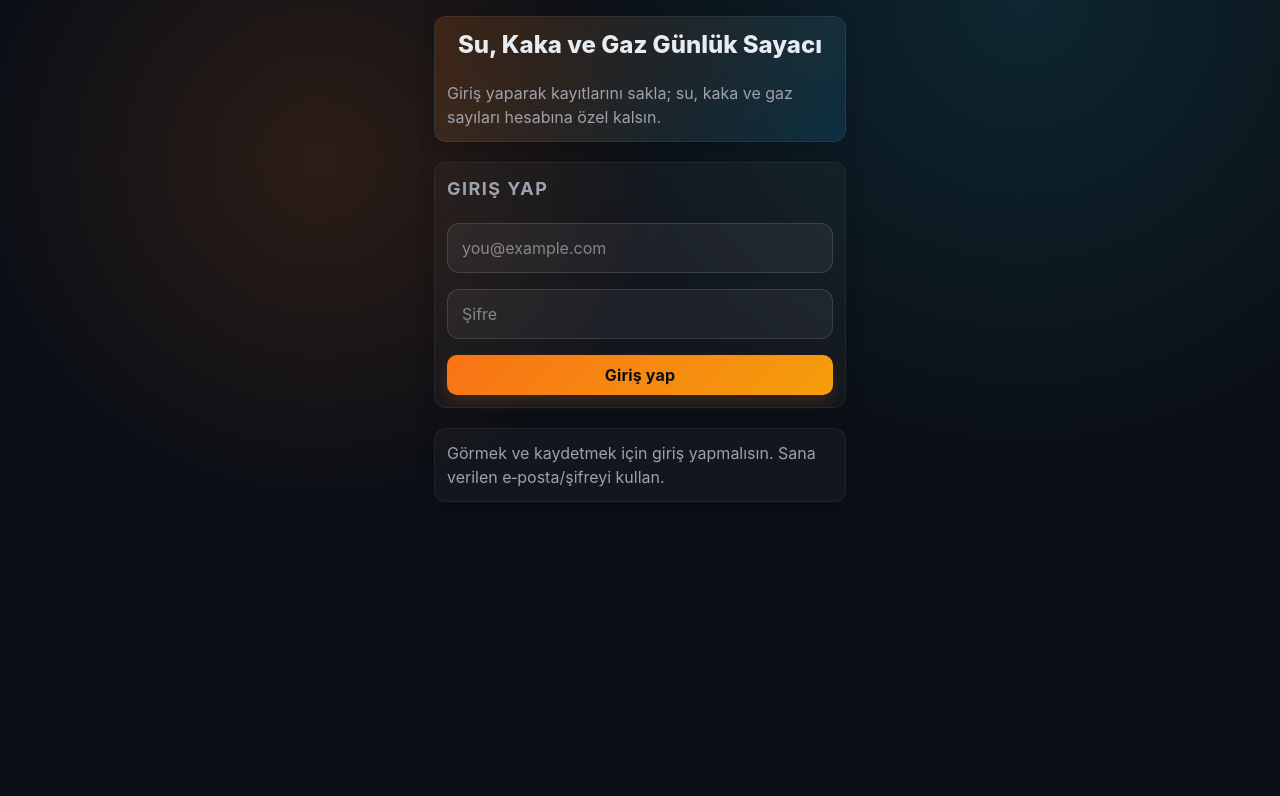
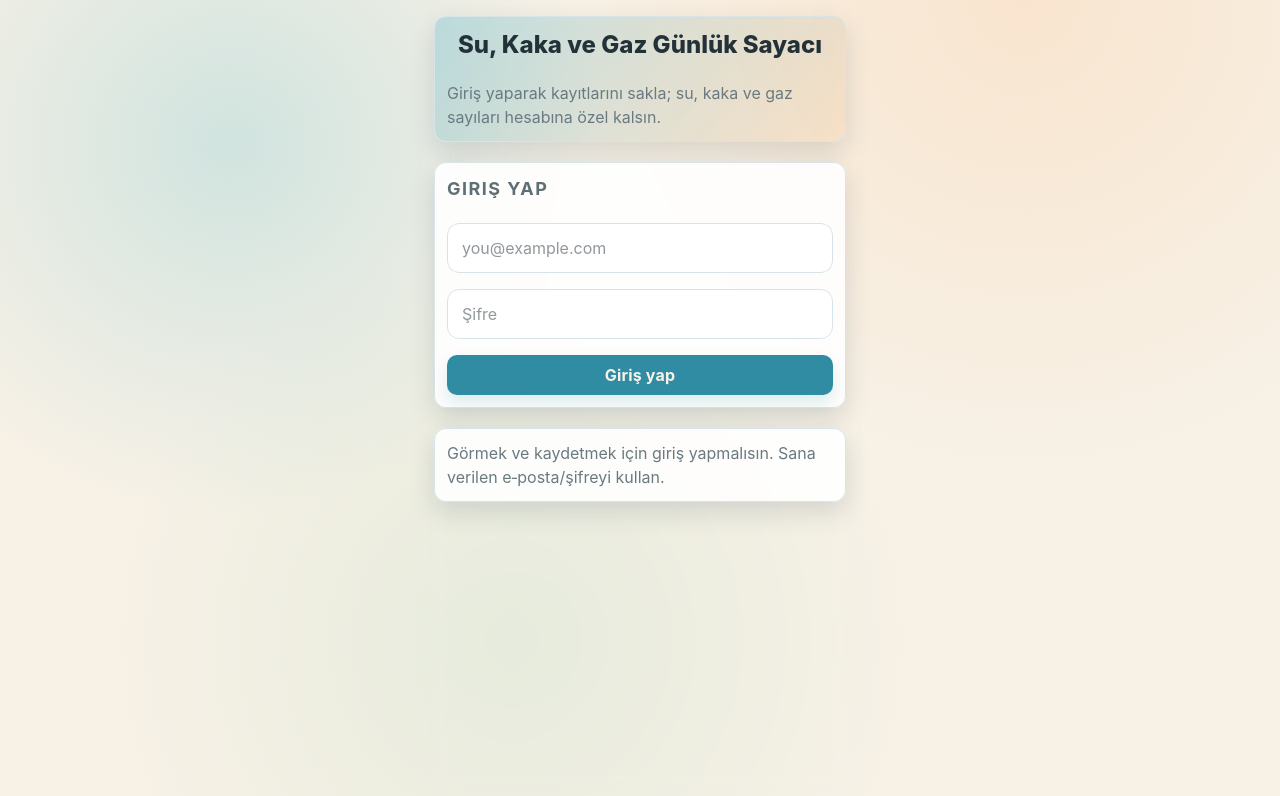
Before and after one commit to nilvaes/daily-counter, a React (Vite) app: page / in a window 1280 px wide. Shown: the top 796 px of the page. Built offline with nearby package versions, Linux system fonts and the light colour scheme; no server answers.

Commit message:
change colors

```diff
--- a/index.html
+++ b/index.html
@@ -6,7 +6,7 @@
     <link rel="apple-touch-icon" href="apple-touch-icon.png" />
     <link rel="manifest" href="manifest.webmanifest" />
     <meta name="viewport" content="width=device-width, initial-scale=1.0" />
-    <meta name="theme-color" content="#0f172a" />
+    <meta name="theme-color" content="#2da5c2" />
     <meta name="apple-mobile-web-app-capable" content="yes" />
     <meta name="mobile-web-app-capable" content="yes" />
     <meta name="apple-mobile-web-app-status-bar-style" content="black" />
--- a/src/index.css
+++ b/src/index.css
@@ -1,17 +1,26 @@
 @import "tailwindcss";
 
 :root {
-  color-scheme: dark;
+  color-scheme: light;
   font-family: "SF Pro Display", "Inter", "Segoe UI", system-ui, -apple-system,
     sans-serif;
   background: radial-gradient(
-      circle at 25% 20%,
-      rgba(249, 115, 22, 0.14),
+      circle at 18% 18%,
+      rgba(87, 184, 202, 0.24),
       transparent 30%
     ),
-    radial-gradient(circle at 80% 0%, rgba(34, 211, 238, 0.12), transparent 36%),
-    #0b0f16;
-  color: #e7ecf2;
+    radial-gradient(
+      circle at 80% 0%,
+      rgba(255, 195, 141, 0.26),
+      transparent 36%
+    ),
+    radial-gradient(
+      circle at 40% 80%,
+      rgba(167, 214, 186, 0.22),
+      transparent 40%
+    ),
+    #f7f1e6;
+  color: #233238;
   min-height: 100%;
   text-rendering: optimizeLegibility;
   -webkit-font-smoothing: antialiased;
@@ -38,7 +47,7 @@ body {
   display: flex;
   flex-direction: column;
   gap: 12px;
-  backdrop-filter: blur(10px);
+  backdrop-filter: blur(12px);
 }
 
 main {
@@ -49,7 +58,7 @@ main {
 }
 
 a {
-  color: #93c5fd;
+  color: #2da5c2;
   text-decoration: none;
 }
 
@@ -63,27 +72,34 @@ button,
   border: none;
   border-radius: 10px;
   padding: 8px 10px;
-  background: linear-gradient(135deg, #f97316, #f59e0b);
-  color: #0c0d12;
+  background: #2f8ca3;
+  color: #f7f1e6;
   font-weight: 700;
   letter-spacing: 0.01em;
-  box-shadow: 0 6px 16px rgba(249, 115, 22, 0.18);
-  transition: transform 120ms ease, box-shadow 120ms ease, filter 120ms ease;
+  box-shadow: 0 8px 16px rgba(47, 140, 163, 0.16);
+  transition: transform 120ms ease, box-shadow 120ms ease, filter 120ms ease,
+    background 160ms ease;
+}
+
+button:hover,
+.button:hover {
+  filter: brightness(1.04);
+  box-shadow: 0 10px 18px rgba(47, 140, 163, 0.2);
 }
 
 button:active,
 .button:active {
   transform: translateY(1px);
-  box-shadow: 0 4px 10px rgba(249, 115, 22, 0.18);
+  box-shadow: 0 6px 12px rgba(36, 144, 167, 0.16);
   filter: brightness(0.98);
 }
 
 .card {
   border-radius: 12px;
   padding: 12px;
-  background: rgba(255, 255, 255, 0.03);
-  border: 1px solid rgba(255, 255, 255, 0.06);
-  box-shadow: 0 6px 18px rgba(0, 0, 0, 0.18);
+  background: rgba(255, 255, 255, 0.88);
+  border: 1px solid #d7e4ea;
+  box-shadow: 0 10px 26px rgba(35, 57, 70, 0.15);
 }
 
 .app-shell {
@@ -96,8 +112,8 @@ button:active,
   gap: 8px;
   background: linear-gradient(
     135deg,
-    rgba(249, 115, 22, 0.16),
-    rgba(14, 165, 233, 0.14)
+    rgba(45, 165, 194, 0.25),
+    rgba(242, 179, 120, 0.2)
   );
 }
 
@@ -113,7 +129,7 @@ button:active,
 }
 
 .subtitle {
-  color: #9ca3af;
+  color: #5f6f75;
   font-weight: 500;
 }
 
@@ -125,9 +141,9 @@ button:active,
 }
 
 .nav__item {
-  background: rgba(255, 255, 255, 0.06);
-  border: 1px solid rgba(255, 255, 255, 0.06);
-  color: #e5e7eb;
+  background: rgba(255, 255, 255, 0.8);
+  border: 1px solid #cee1e6;
+  color: #233238;
   border-radius: 12px;
   padding: 10px 12px;
   font-weight: 700;
@@ -135,8 +151,8 @@ button:active,
 }
 
 .nav__item--active {
-  border-color: rgba(249, 115, 22, 0.5);
-  box-shadow: 0 8px 20px rgba(249, 115, 22, 0.2);
+  border-color: rgba(45, 165, 194, 0.45);
+  box-shadow: 0 10px 22px rgba(45, 165, 194, 0.25);
 }
 
 .nav__item:active {
@@ -161,7 +177,7 @@ button:active,
   text-transform: uppercase;
   letter-spacing: 0.08em;
   font-size: 12px;
-  color: #9ca3af;
+  color: #5f6f75;
   margin: 0 0 4px;
 }
 
@@ -182,7 +198,7 @@ p {
 }
 
 .muted {
-  color: #a1a1aa;
+  color: #6a7a81;
 }
 
 .actions-grid {
@@ -198,9 +214,9 @@ p {
 }
 
 .tracker-chip {
-  border: 1px solid rgba(255, 255, 255, 0.08);
-  background: rgba(255, 255, 255, 0.04);
-  color: #e5e7eb;
+  border: 1px solid #d6e8ec;
+  background: rgba(255, 255, 255, 0.86);
+  color: #233238;
   padding: 10px;
   border-radius: 12px;
   display: flex;
@@ -211,13 +227,14 @@ p {
 }
 
 .tracker-chip--active {
-  border-color: rgba(249, 115, 22, 0.5);
-  box-shadow: 0 4px 10px rgba(249, 115, 22, 0.15);
+  border-color: rgba(45, 165, 194, 0.55);
+  box-shadow: 0 8px 18px rgba(45, 165, 194, 0.22);
 }
 
 .ghost {
-  background: rgba(255, 255, 255, 0.06);
-  color: #e5e7eb;
+  background: transparent;
+  color: #2f4b52;
+  border: 1px solid #c8d8df;
   box-shadow: none;
 }
 
@@ -264,18 +281,22 @@ p {
   align-items: center;
   padding: 8px 12px;
   border-radius: 999px;
-  background: linear-gradient(135deg, rgba(124, 58, 237, 0.28), rgba(168, 85, 247, 0.25));
-  border: 1px solid rgba(168, 85, 247, 0.45);
-  color: #f8fafc;
+  background: linear-gradient(
+    135deg,
+    rgba(45, 165, 194, 0.26),
+    rgba(119, 193, 180, 0.24)
+  );
+  border: 1px solid rgba(45, 165, 194, 0.4);
+  color: #1f2f33;
   font-weight: 700;
   font-size: 16px;
 }
 
 .rdp {
-  --rdp-accent-color: #f59e0b;
-  --rdp-background-color: rgba(255, 255, 255, 0.08);
-  --rdp-accent-color-dark: #f97316;
-  color: #e5e7eb;
+  --rdp-accent-color: #2da5c2;
+  --rdp-background-color: rgba(45, 165, 194, 0.12);
+  --rdp-accent-color-dark: #2a9ab6;
+  color: #1f2f33;
 }
 
 .rdp button {
@@ -288,23 +309,23 @@ p {
 }
 
 .rdp-head_cell {
-  color: #9ca3af;
+  color: #6a7a81;
   font-size: 12px;
 }
 
 .rdp-day_today {
-  border: 1px solid rgba(249, 115, 22, 0.6);
+  border: 1px solid rgba(45, 165, 194, 0.6);
 }
 
 .rdp-day_selected,
 .rdp-day_selected:focus-visible {
-  background-color: rgba(249, 115, 22, 0.22);
-  color: #e5e7eb;
-  border-color: rgba(249, 115, 22, 0.7);
+  background-color: rgba(45, 165, 194, 0.2);
+  color: #1f2f33;
+  border-color: rgba(45, 165, 194, 0.7);
 }
 
 .has-data {
-  box-shadow: inset 0 0 0 2px rgba(249, 115, 22, 0.35);
+  box-shadow: inset 0 0 0 2px rgba(45, 165, 194, 0.35);
 }
 
 .auth-bar {
@@ -329,15 +350,15 @@ p {
 .auth-form input {
   width: 100%;
   border-radius: 12px;
-  border: 1px solid rgba(255, 255, 255, 0.12);
-  background: rgba(255, 255, 255, 0.05);
-  color: #e5e7eb;
+  border: 1px solid #d6e4ea;
+  background: rgba(255, 255, 255, 0.88);
+  color: #233238;
   padding: 12px 14px;
 }
 
 .auth-form input:focus {
-  outline: 1px solid rgba(249, 115, 22, 0.7);
-  border-color: rgba(249, 115, 22, 0.7);
+  outline: 1px solid rgba(45, 165, 194, 0.7);
+  border-color: rgba(45, 165, 194, 0.7);
 }
 
 .partner-header {
@@ -352,8 +373,8 @@ p {
   gap: 6px;
   padding: 6px 12px;
   border-radius: 999px;
-  background: rgba(255, 255, 255, 0.08);
-  color: #cbd5e1;
+  background: #e8f1f4;
+  color: #233238;
   font-size: 13px;
   letter-spacing: 0.01em;
 }
```
Also changed, not shown: public/manifest.webmanifest.
